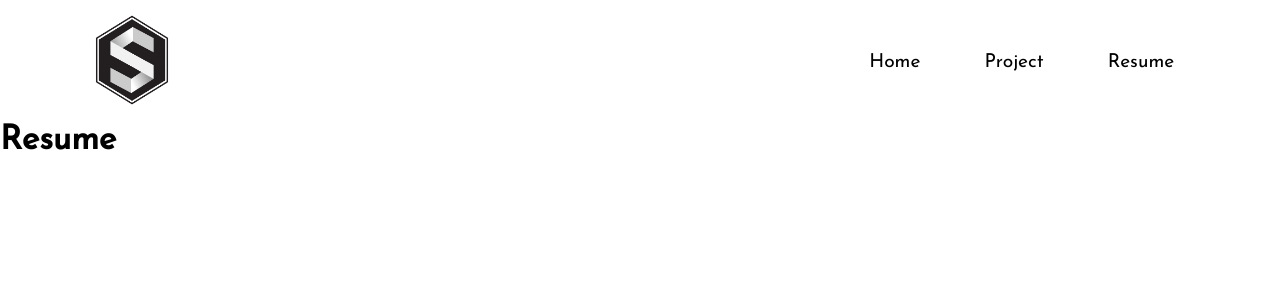
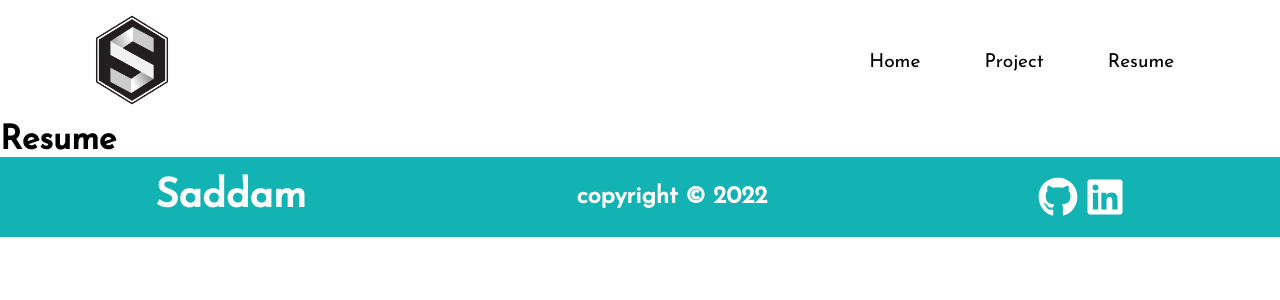
Before and after one commit to saddam-maratouq/My_Portofolio, a React (Vite) app: page /Resume in a window 1280 px wide. Shown: the top 300 px of the page. Built offline with nearby package versions, Linux system fonts and the light colour scheme.

Commit message:
f skills section and footer

```diff
--- a/package.json
+++ b/package.json
@@ -10,6 +10,7 @@
     "@deadcoder0904/react-typical": "^0.1.2",
     "react": "^17.0.2",
     "react-dom": "^17.0.2",
+    "react-github-calendar": "^3.3.1",
     "react-icons": "^4.3.1",
     "react-router": "^6.2.1",
     "react-router-dom": "^6.2.1"
--- a/src/App.jsx
+++ b/src/App.jsx
@@ -2,6 +2,7 @@ import React from 'react'
 import Home from './page/Home/Home'
 import './App.css'
 import Header from './Header/Header'
+import Footer from './components/footer/Footer'
 
 
 function App() {
@@ -9,6 +10,7 @@ function App() {
   return (
     <div className="App">
       <Header/>
+      <Footer/>
     </div>
   )
 }
--- /dev/null
+++ b/src/components/footer/Footer.css
@@ -0,0 +1,36 @@
+.footerContainer {
+    padding: 20px;
+    text-align: center;
+    background-color: var(--MainColor);
+    width: 100%;
+    min-height: 10vh;
+
+}
+
+.footer-content {
+    display: flex;
+    justify-content: space-around;
+    align-items: center;
+    width: 100%;
+}
+
+.footer-content h2 {
+    font-size: 2.5rem;
+    font-weight: 800;
+    /* margin-bottom: 30px; */
+    color: #fff;
+}
+
+.footer-content h3 {
+    font-size: 1.5rem;
+    font-weight: 800;
+    /* margin-bottom: 30px; */
+    color: #fff;
+}
+
+.foter-icon {
+   display: flex;
+   width: 7%;
+    justify-content: space-between;
+    align-items: center;
+}
--- /dev/null
+++ b/src/components/footer/Footer.jsx
@@ -0,0 +1,24 @@
+import React from 'react'
+import './Footer.css'
+
+//icons
+import {FaGithub,FaLinkedin}  from 'react-icons/fa'
+
+
+function Footer() {
+
+  return (
+    <section className='footerContainer' >
+      <div  className='footer-content' >
+        <h2>  Saddam  </h2>
+        <h3> copyright &#169; 2022 </h3>
+        <div className='foter-icon' >
+        <FaGithub size='2.5rem' color='#fff' />
+        <FaLinkedin  size='2.5rem' color='#fff' />
+        </div>
+      </div>
+    </section>
+  )
+}
+
+export default Footer
--- a/src/page/Home/FirstSection.jsx
+++ b/src/page/Home/FirstSection.jsx
@@ -1,7 +1,6 @@
 import React from 'react'
 import '../Home/home.css'
-import {FaGithub}  from 'react-icons/fa'
-import {FaLinkedin}  from 'react-icons/fa'
+import {FaGithub,FaLinkedin}  from 'react-icons/fa'
 import heroImg from '../../../images/main.png'
 // import Typical from 'react-typical'
 import { ReactTypical } from '@deadcoder0904/react-typical'
@@ -36,7 +35,7 @@ const FirstSection = () => {
              />
               </h2>
 
-             <a href="#" target='_blank'  className="btn"> Download CV </a>
+             <a href="https://drive.google.com/file/d/1P2mtqSL4-LF5fO2p14KlzGAfqe3kzkWX/view" download target='_blank'  className="btn"> Download CV </a>
              <br /> <br />
             <div className='icon' >
 
--- a/src/page/Home/ThSection.jsx
+++ b/src/page/Home/ThSection.jsx
@@ -1,13 +1,17 @@
 import React from 'react'
 import './Thsec.css'
+import GitHubCalendar from 'react-github-calendar';
 
-import   Redux  from '../../../images/redux.png'
+import { FaNodeJs ,FaHtml5, FaCss3Alt  , FaReact ,
+} from "react-icons/fa";
 
-import { FaNodeJs ,FaHtml5, FaCss3Alt  , FaReact } from "react-icons/fa";
+import { SiRedux } from "react-icons/si";
+
+const ThSection = () => {
 
 
 
-const ThSection = () => {
+  GitHubCalendar(".calendar", "saddam-maratouq", { responsive: true })
     return (
       <section className='coding-skils'>
         <h2 className='title' >  Coding Skills  </h2>
@@ -16,9 +20,26 @@ const ThSection = () => {
           <FaHtml5 size='9em' />
           < FaCss3Alt size='9em' />
           <FaReact size='9em' />
-          <img src={Redux} alt="redux icon " />
+          <SiRedux size='9em' />
+          </div>
 
+          <div className='gitTitle' >
+          <h1>  Days I coding </h1>
           </div>
+
+          <div className='calender' >
+          <GitHubCalendar
+            username="saddam-maratouq"
+            width={100}
+            height={100}
+            showHeader={false}
+            fontSize={20}
+            blockMargin={5}
+            blockSize={20}
+
+      />
+          </div>
+
       </section>
     )
 }
--- a/src/page/Home/Thsec.css
+++ b/src/page/Home/Thsec.css
@@ -2,6 +2,7 @@
     background-color: var(--bgColor);
     width: 100%;
     min-height: 100vh;
+
 
 }
 
@@ -20,13 +21,41 @@
     display: flex;
     justify-content: space-around   ;
     flex-direction: row ;
-    transition: 0.7s ease;
+    transition: 1.7s  ease-in-out;
+    color: #fff ;
+    border: 1px solid var(--SecColor);
+    border-radius: 15px;
+    padding: 30px;
+    margin:30px
 }
 
-
+.Skills-icon:hover{
+    transform: scale(0.9);
+    background-color: var(--MainColor);
+}
 
 .Skills-icon img  {
     width: 150px;
     height: 150 px;
     /* color: aqua; */
 }
+
+.gitTitle {
+    text-align: center;
+    margin-top: 100px;
+    color: #fff;
+}
+.gitTitle h1 {
+    font-size: 3.5rem;
+    font-weight: 800;
+    margin-bottom: 30px;
+}
+.calender {
+    justify-content: center;
+    display: flex;
+    align-items: center;
+    margin-top: 70px;
+    text-align: center;
+    color: #fff;
+   font-weight: 900;
+}
--- a/src/page/Home/home.css
+++ b/src/page/Home/home.css
@@ -74,6 +74,7 @@
     text-decoration: none;
     transition: 1s;
     color: var(--SecColor);
+
 }
 
 .icon a:hover {
```
Also changed, not shown: 1 other file (tests, documents, lock files or other folders).
